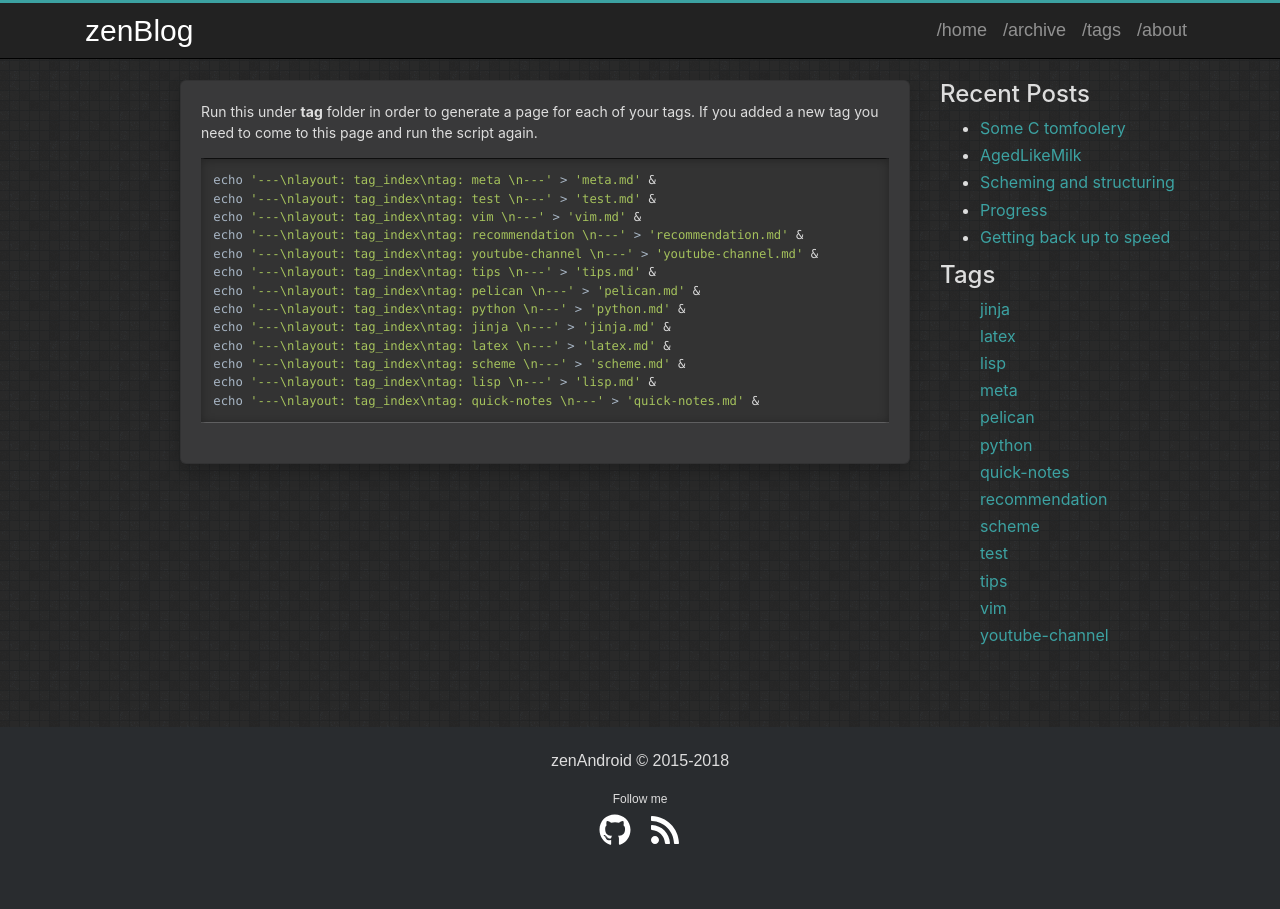
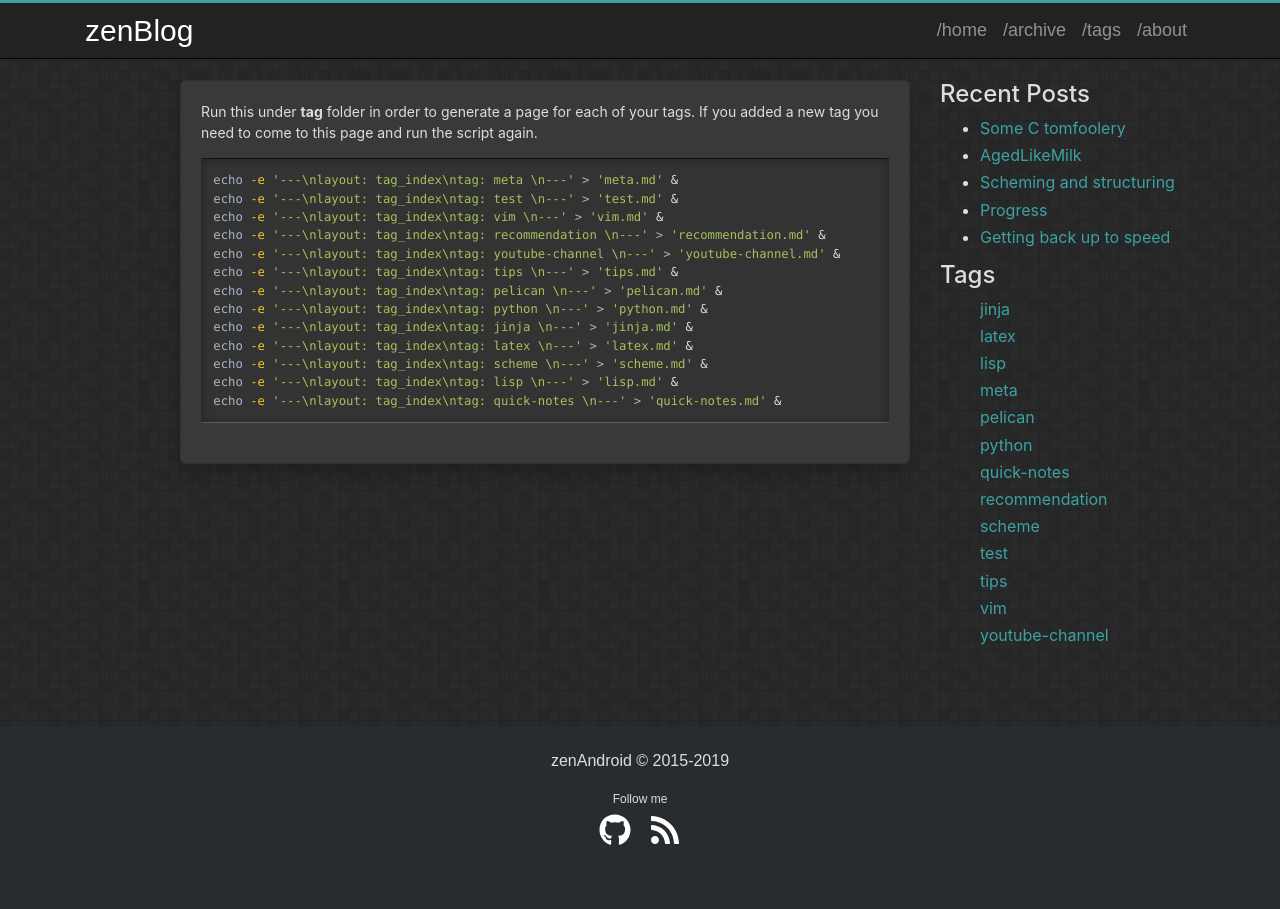
Before and after one commit to zenAndroid/zenandroid.github.io, a Jekyll site: the page built from admin.md, in a window 1280 px wide. Built offline with Jekyll 4.4.1, drawn with Linux system fonts in a browser that asks for light colours.

Commit message:
Fix admin.md, add jekyll cache to gitignore, update site config.
Fixed ``echo`` commands outputed to admin.html to ``echo -e`` so they
dont ignore the newline delimiters.

Update the site config. (2019 instead of 2018)

gitignore update

```diff
--- a/_config.yml
+++ b/_config.yml
@@ -11,15 +11,7 @@ url: http://zenandroid.github.io
 baseurl: ''
 
 author: zenAndroid
-copyright: 2015-2018
-
-share:
-  facebook: true
-  twitter: true
-  gplus: true
-  linkedin: true
-  pinterest: true
-  email: true
+copyright: 2015-2019
 
 social:
   github: zenAndroid
--- a/admin.md
+++ b/admin.md
@@ -6,5 +6,5 @@ Run this under **tag** folder in order to generate a page for each of your tags.
 
 {% highlight bash %}
 {% for tag in site.tags %}
-echo '---\nlayout: tag_index\ntag: {{ tag[0] }} \n---' > '{{ tag[0] }}.md' &{% endfor %}
+echo -e '---\nlayout: tag_index\ntag: {{ tag[0] }} \n---' > '{{ tag[0] }}.md' &{% endfor %}
 {% endhighlight %}
```
Also changed, not shown: 1 other file.
